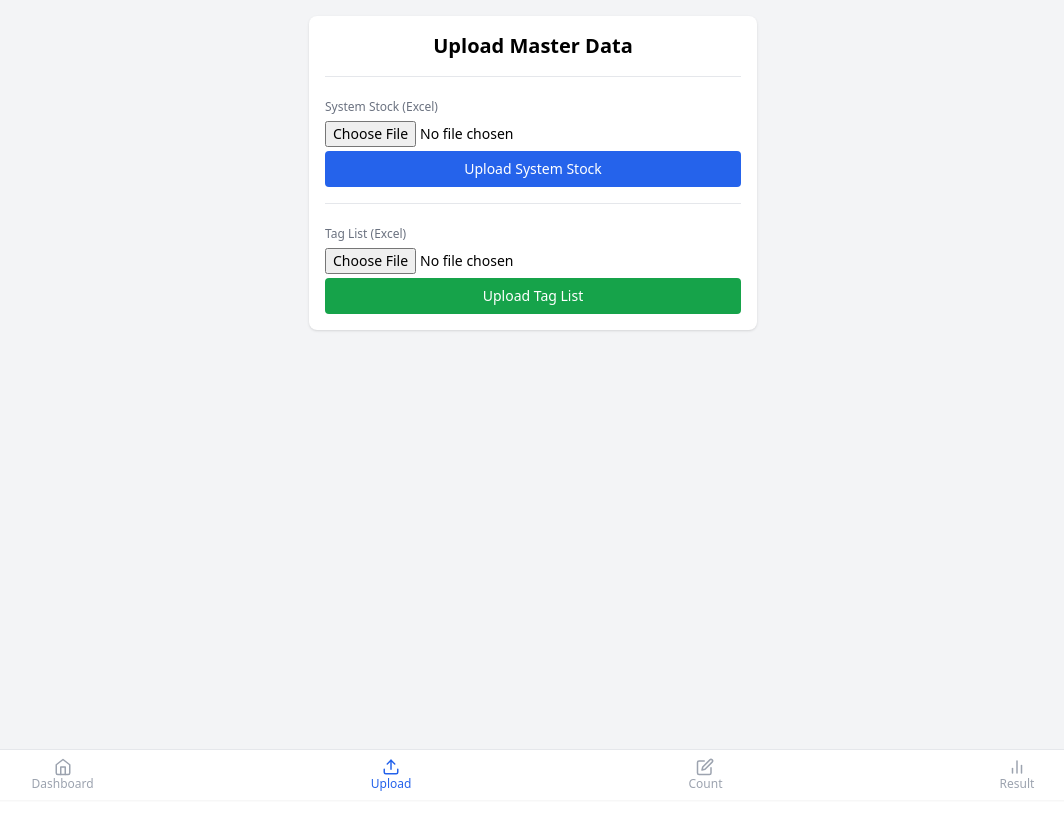
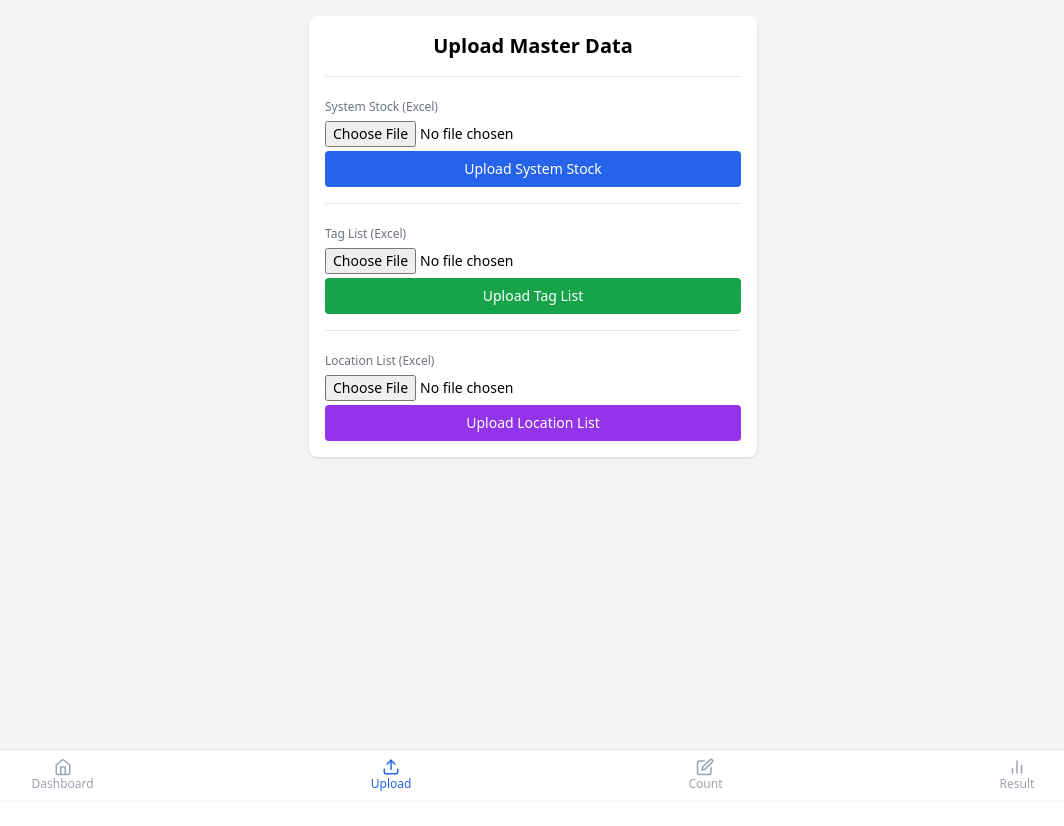
Before and after one commit to athipaty/frtstock, a React (Vite) app: page /upload in a window 1280 px wide. Shown: the top 826 px of the page, without its empty margins (107-1171 px from the left). Built offline with nearby package versions, Linux system fonts and the light colour scheme; no server answers.

Commit message:
add upload location

```diff
--- a/src/pages/Count.jsx
+++ b/src/pages/Count.jsx
@@ -15,6 +15,7 @@ export default function Count() {
   const [message, setMessage] = useState("");
   const [recentCounts, setRecentCounts] = useState([]); // 👈 last 5 (full info)
   const [partSuggestions, setPartSuggestions] = useState([]);
+  const [locationSuggestions, setLocationSuggestions] = useState([]);
 
   const tagInputRef = useRef(null);
 
@@ -66,6 +67,20 @@ export default function Count() {
       setTimeout(() => {
         tagInputRef.current?.focus();
       }, 0);
+    }
+  };
+
+  const searchLocation = async (value) => {
+    if (!value) {
+      setLocationSuggestions([]);
+      return;
+    }
+
+    try {
+      const res = await axios.get(`${API}/upload/locations/search?q=${value}`);
+      setLocationSuggestions(res.data);
+    } catch {
+      setLocationSuggestions([]);
     }
   };
 
@@ -155,15 +170,36 @@ export default function Count() {
         </div>
 
         {/* Location */}
-        <div className="space-y-1">
+        <div className="space-y-1 relative">
           <label className="text-xs font-medium text-gray-400">Location</label>
           <input
             className="w-full border px-2 py-1 rounded text-center"
             placeholder="A1-01"
             value={form.location}
-            onChange={(e) => setForm({ ...form, location: e.target.value })}
+            onChange={(e) => {
+              setForm({ ...form, location: e.target.value });
+              searchLocation(e.target.value);
+            }}
             onKeyDown={handleKeyDown}
           />
+
+          {/* Suggestions */}
+          {locationSuggestions.length > 0 && (
+            <div className="absolute z-10 w-full bg-white border rounded shadow text-sm">
+              {locationSuggestions.map((l, i) => (
+                <div
+                  key={i}
+                  className="px-2 py-1 hover:bg-blue-50 cursor-pointer"
+                  onClick={() => {
+                    setForm({ ...form, location: l });
+                    setLocationSuggestions([]);
+                  }}
+                >
+                  {l}
+                </div>
+              ))}
+            </div>
+          )}
         </div>
 
         <button
--- a/src/pages/Upload.jsx
+++ b/src/pages/Upload.jsx
@@ -9,6 +9,7 @@ export default function Upload() {
   const [tagFile, setTagFile] = useState(null);
   const [message, setMessage] = useState("");
   const [status, setStatus] = useState(null);
+  const [locationFile, setLocationFile] = useState(null);
 
   const loadStatus = async () => {
     try {
@@ -117,6 +118,27 @@ export default function Upload() {
           </button>
         </div>
 
+        <hr />
+
+        {/* Location List Upload */}
+        <div className="space-y-1">
+          <label className="text-xs font-medium text-gray-500">
+            Location List (Excel)
+          </label>
+          <input
+            type="file"
+            accept=".xlsx,.xls"
+            onChange={(e) => setLocationFile(e.target.files[0])}
+            className="w-full text-sm"
+          />
+          <button
+            onClick={() => uploadFile(locationFile, "/upload/locations")}
+            className="w-full bg-purple-600 text-white py-2 rounded text-sm"
+          >
+            Upload Location List
+          </button>
+        </div>
+
         {message && (
           <div
             className={`text-center text-sm p-2 rounded ${
```
